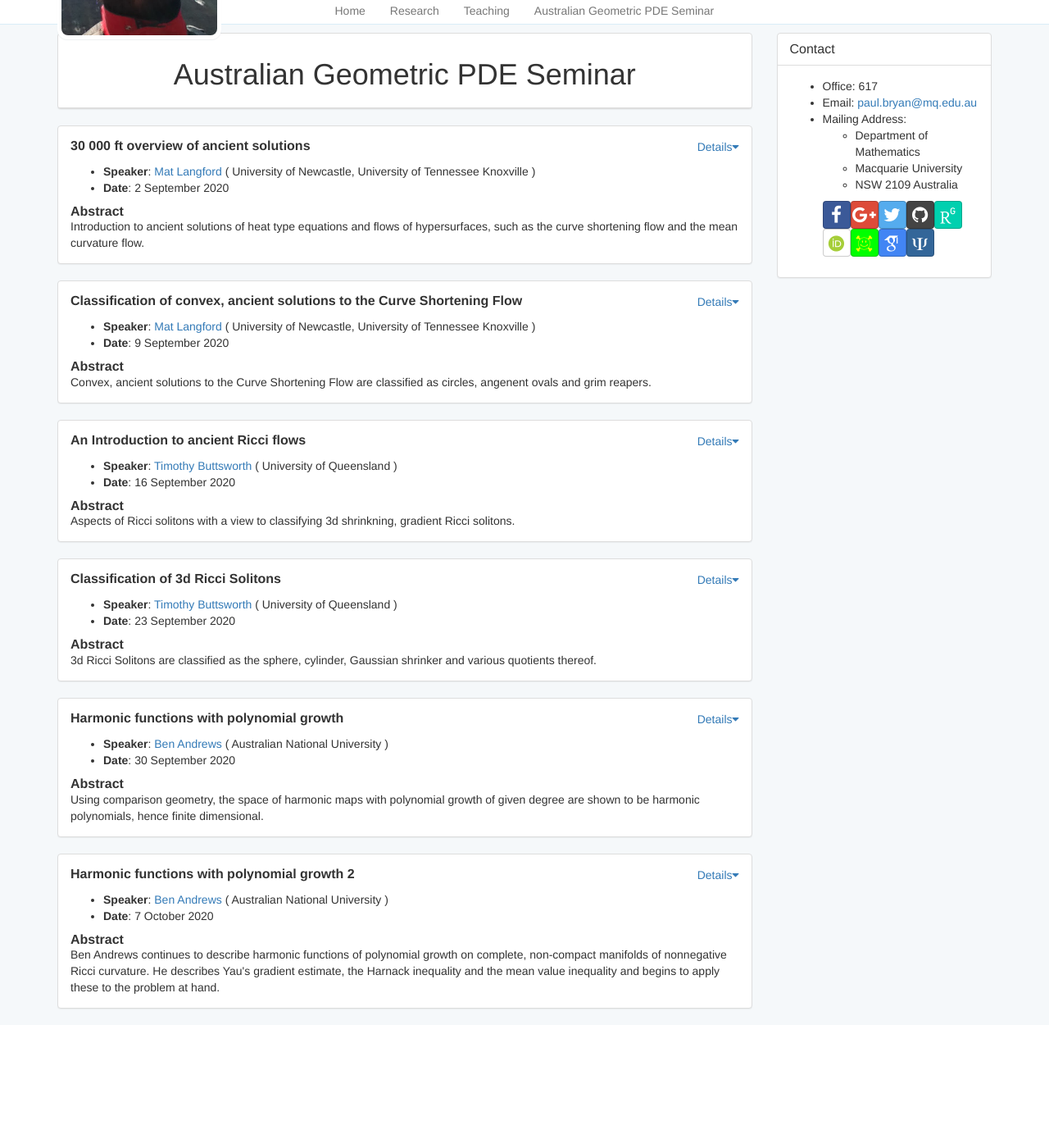
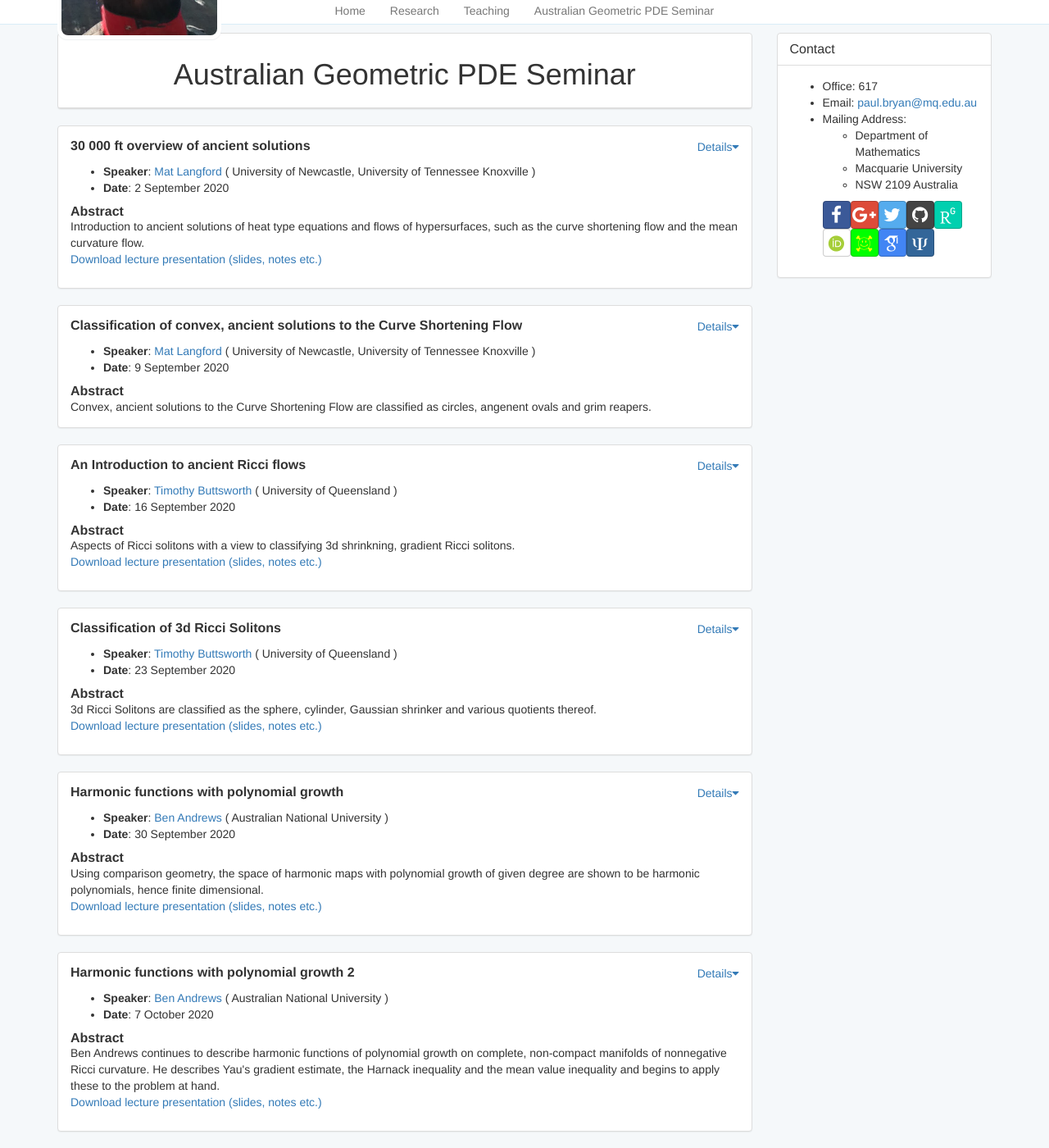
Before and after one commit to pabryan/pabryan.github.io, a Jekyll site: the page built from geompde/index.html, in a window 1280 px wide and 1400 px high, scrolled down 373 px. Shown: the whole window at 82% size. Built offline with Jekyll 4.4.1, drawn with Linux system fonts in a browser that asks for light colours; some web fonts are replaced; before the commit the page ends 1623 px from its top, so only the background shows below that.

Commit message:
Moved slides link in geom pde seminar to outside collapse.

```diff
--- a/geompde/index.html
+++ b/geompde/index.html
@@ -34,21 +34,21 @@ category: seminar
     </div>
 
     <div class="row">
-      <div class="col-sm-12">
+      <div class="col-md-12">
 	<h1 class="panel-title" class="display-3">Abstract</h1>
 	{{ post.abstract }}
       </div>
     </div>
 
+    {% if post.slides %}
+    <div class="row">
+      <div class="col-md-12">
+	<p><a href="/pdf/geompde/slides/{{ post.slides }}">Download lecture presentation (slides, notes etc.)</a></p>
+      </div>
+    </div>
+    {% endif %}
+
     <div id="details-{{ post.youtube-id }}" class="collapse">
-      {% if post.slides %}
-      <div class="row">
-	<div class="col-sm-12">
-	  <a href="/pdf/geompde/slides/{{ post.slides }}">Download lecture presentation (slides, notes etc.)</a>
-	</div>
-      </div>
-      {% endif %}
-
       <div class="row">
 	<div class="col-sm-12">
 	  <div class="embed-responsive embed-responsive-16by9">
```
